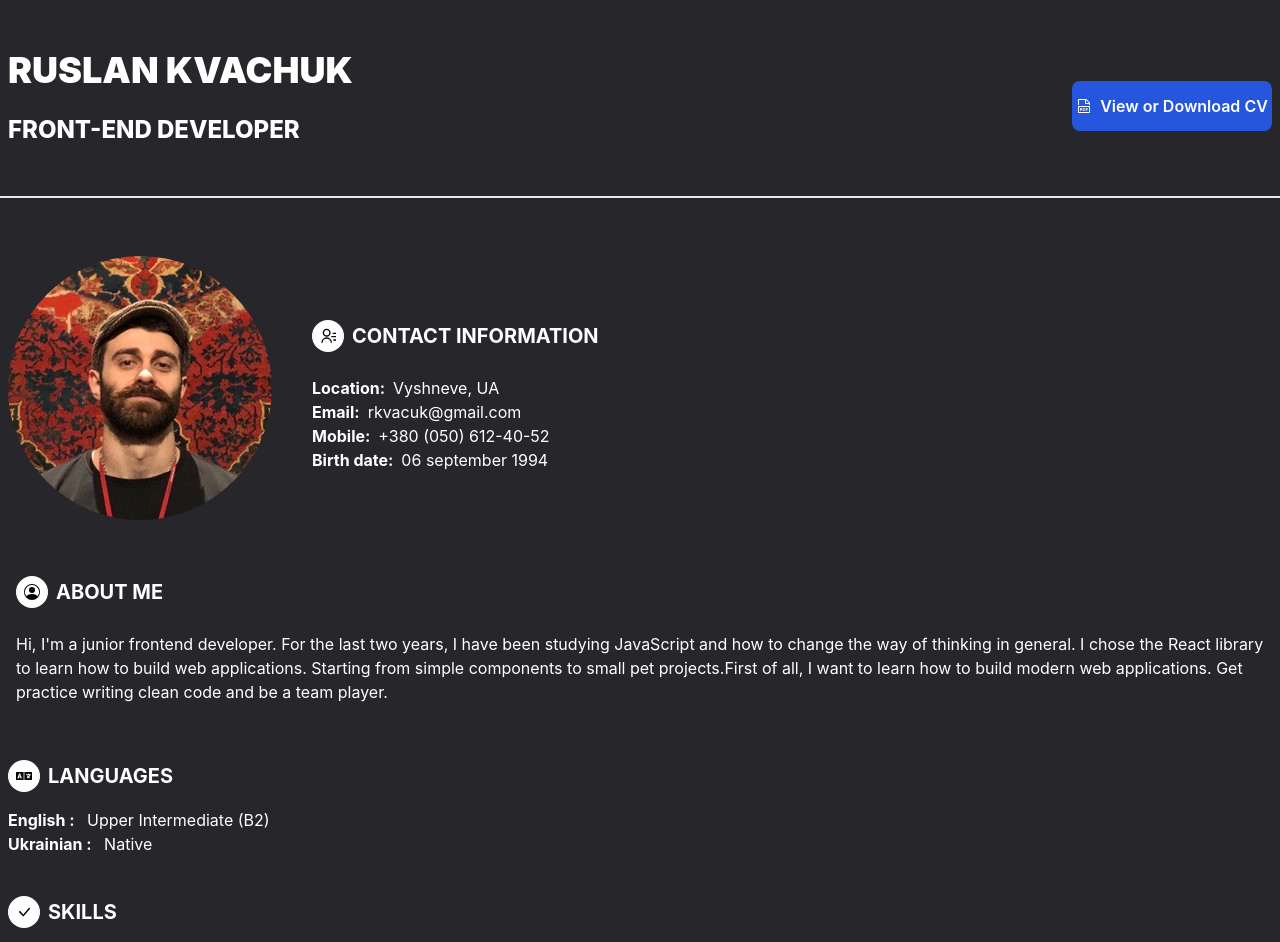
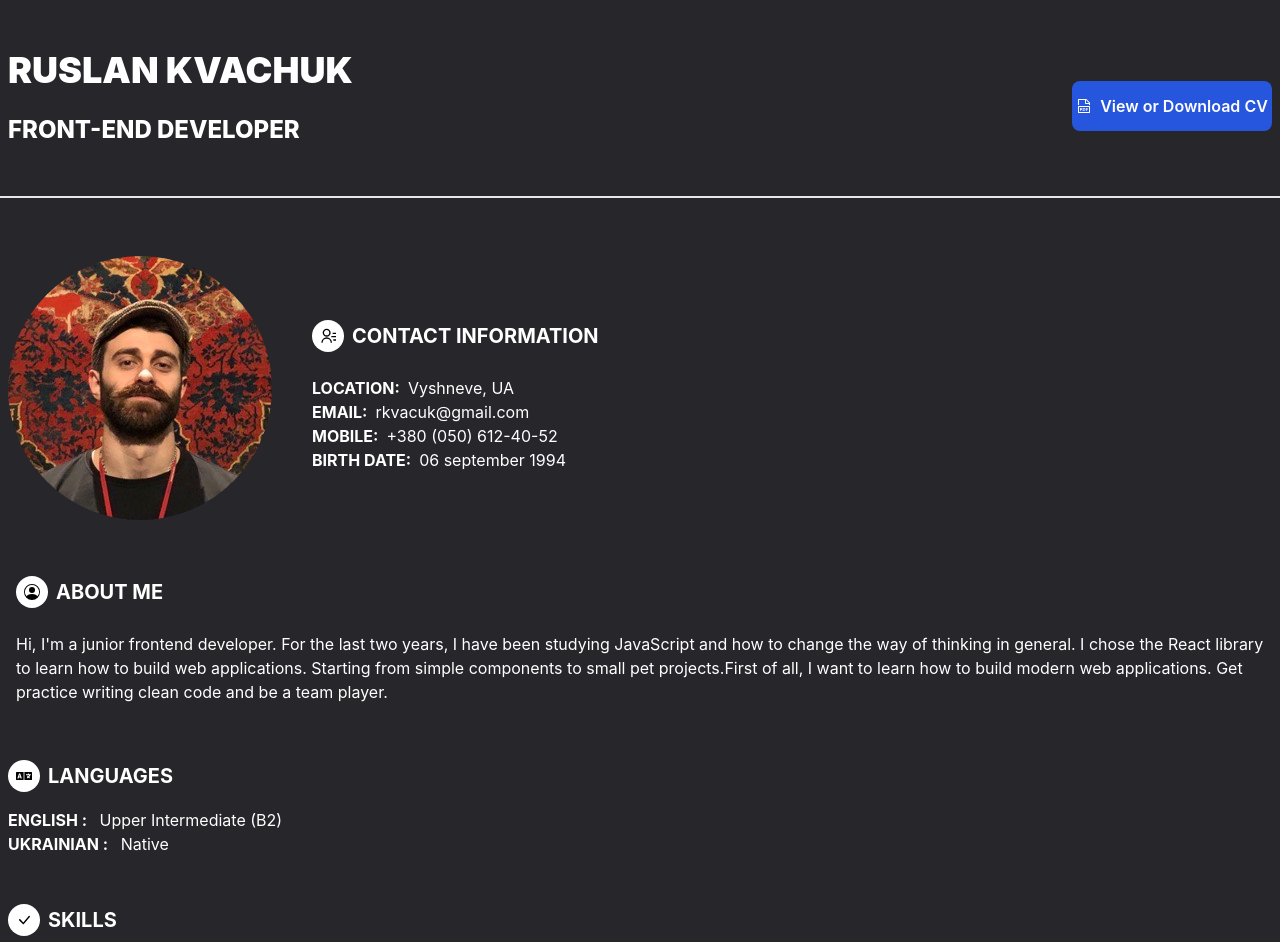
Before and after one commit to RuslikProg/resume, a Next.js app: page / in a window 1280 px wide. Shown: the top 942 px of the page. Built offline with nearby package versions, Linux system fonts and the light colour scheme.

Commit message:
again little changes

```diff
--- a/components/Article.jsx
+++ b/components/Article.jsx
@@ -10,10 +10,10 @@ const Article = ({icon, label, data, coloredText, miniIcon , startDate, endDate,
                          </div>;
 
   const contactElement =  <div>
-                            <p><span className='font-bold text-white mr-2'>Location:</span>{detaledData?.basics?.location?.city}, {detaledData?.basics?.location?.countryCode}</p>
-                            <p><span className='font-bold text-white mr-2'>Email:</span>{detaledData?.basics?.email}</p>
-                            <p><span className='font-bold text-white mr-2'>Mobile:</span>{detaledData?.basics?.phone}</p>
-                            <p><span className='font-bold text-white mr-2'>Birth date:</span>{detaledData?.basics?.birthDate}</p>
+                            <p><span className='font-bold uppercase text-white mr-2'>Location:</span>{detaledData?.basics?.location?.city}, {detaledData?.basics?.location?.countryCode}</p>
+                            <p><span className='font-bold uppercase text-white mr-2'>Email:</span>{detaledData?.basics?.email}</p>
+                            <p><span className='font-bold uppercase text-white mr-2'>Mobile:</span>{detaledData?.basics?.phone}</p>
+                            <p><span className='font-bold uppercase text-white mr-2'>Birth date:</span>{detaledData?.basics?.birthDate}</p>
                           </div>;
   return (
     <div className='flex flex-col gap-2 p-2'>
--- a/components/Section.jsx
+++ b/components/Section.jsx
@@ -31,7 +31,7 @@ const Section = ({data}) =>{
             label={'About me'}
             data={data?.basics?.summary}
           />
-          <div>
+          <div className='mb-2'>
           <SectionTitle
             text={'Languages'}
             icon={<FaLanguage/>}
@@ -39,8 +39,8 @@ const Section = ({data}) =>{
           {
             data?.languages?.map((e,i)=>{
               return <div key={i}>
-                      <p className='text-white'><span className='font-bold text-white mr-2'>{e.lang} :</span> {e.type}</p>
-                    </div>
+                        <p className='text-white'><span className='font-bold uppercase text-white mr-2'>{e.lang} :</span> {e.type}</p>
+                     </div>
             })
           }
           </div>
```
